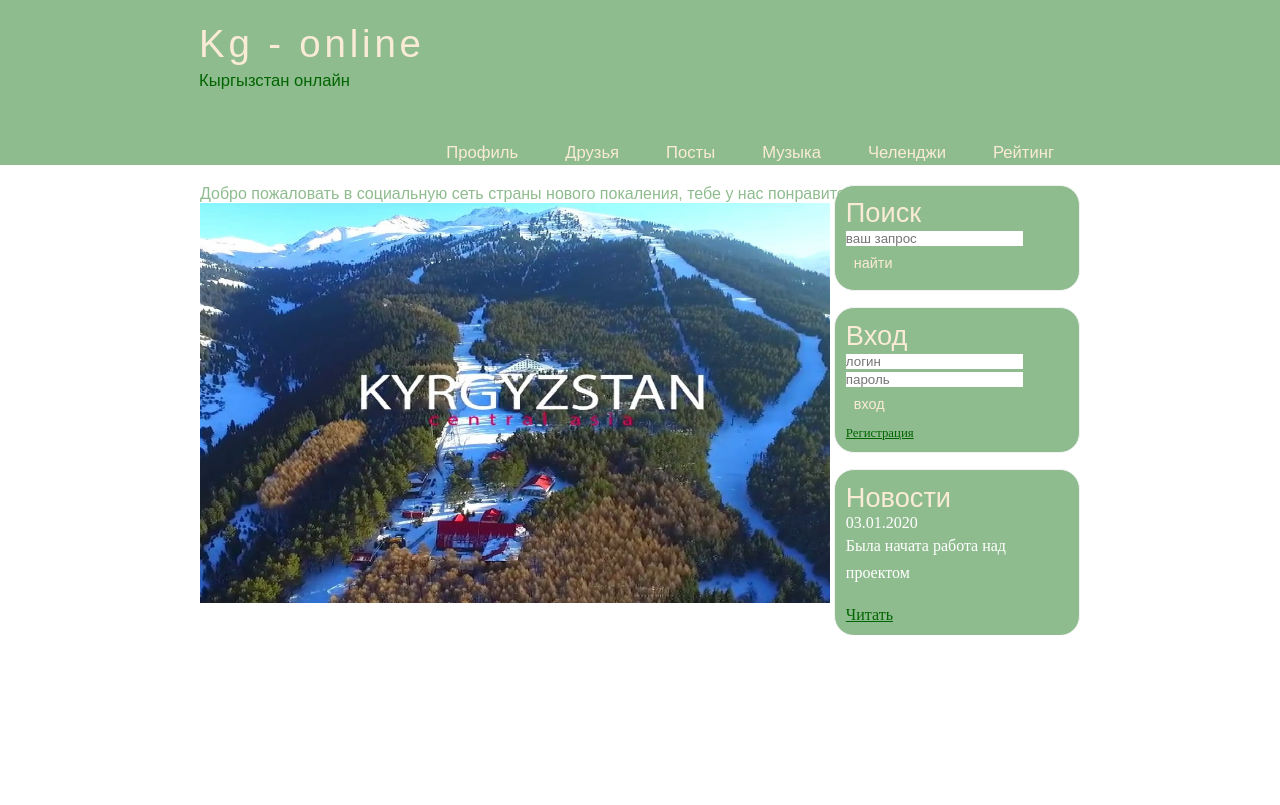
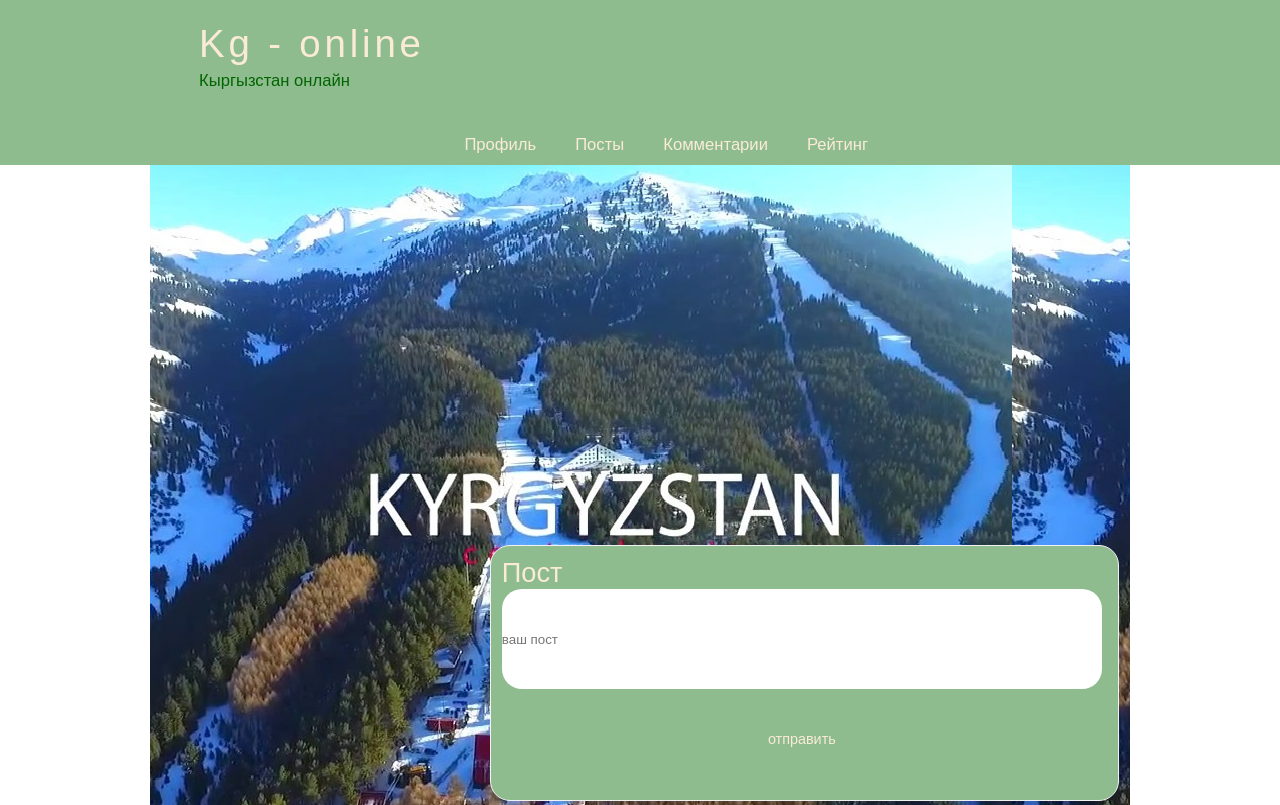
Before and after one commit to grim-GO/KgOnline, a Python web app: template templates/index.html in a window 1280 px wide. Before the commit the page ends 635 px from the top, so only its background shows below. Run offline with Jinja, Linux system fonts and the light colour scheme; the template is opened without the code that fills it, so the values that code supplies are empty.

Commit message:
two commit

```diff
--- a/templates/assets/css/style.css
+++ b/templates/assets/css/style.css
@@ -24,6 +24,9 @@ input [type="text"], input [type="password"], input [type="search"] {
 input, textarea {
     outline: none;
     border: none;
+    height: 100px;
+    width: 600px;
+    border-radius: 20px;
 }
 
 h1, h2 {
@@ -38,7 +41,7 @@ a, a:hover {
 }
 
 ul {
-    margin: 2px 0 0 17px;
+    margin: 1px 0 0 17px;
 }
 
 ul li {
@@ -87,6 +90,7 @@ ul li {
 .menubar {
     width: 900px;
     height: 48px;
+    margin: 0 0 0 0;
 }
 
 ul.menu {
@@ -95,7 +99,7 @@ ul.menu {
 
 ul.menu li {
     float: left;
-    padding: 9px;
+    padding: 1px 5px;
     list-style: none;
     margin: 1px 2px 0 0;
 }
@@ -104,7 +108,7 @@ ul.menu li a {
     font: normal 130% 'trebushet ms', sans-serif;
     display: block;
     height: 20px;
-    padding: 0.1px 25px 5px 2px;
+    padding: 1px 25px 5px 2px;
     color: antiquewhite;
     text-decoration: none;
 }
@@ -114,11 +118,12 @@ ul.menu li a:hover {
 }
 
 .site_content {
-    width: 880px;
+    width: 980px;
     overflow: hidden;
-    margin: 20px auto 0 auto;
+    margin: 0 auto 0 auto;
     background-color: white;
-    height: 450px;
+    height: 640px;
+    background-image: url("../img/kgimg.jpg");
 }
 
 .sitebar_container {
@@ -128,9 +133,9 @@ ul.menu li a:hover {
 
 .sitebar {
     float: right;
-    width: 222px;
+    width: 605px;
     padding: 5%;
-    margin: 0 0 16px 0;
+    margin: 380px 11px 16px 0;
     border: solid 1px #f2f2f2;
     border-radius: 20px;
     background-color: darkseagreen;
--- a/templates/index.html
+++ b/templates/index.html
@@ -22,10 +22,8 @@
 
             <ul class="menu">
                 <li class="selected"><a href="#">Профиль</a></li>
-                <li><a href="#">Друзья</a></li>
                 <li><a href="#">Посты</a></li>
-                <li><a href="#">Музыка</a></li>
-                <li><a href="#">Челенджи</a></li>
+                <li><a href="#">Комментарии</a></li>
                 <li><a href="#">Рейтинг</a></li>
             </ul>
 
@@ -40,36 +38,17 @@
     <div class="sitebar_container">
 
         <div class="sitebar">
-            <h2>Поиск</h2>
+            <h2>Пост</h2>
             <form method="post" action="#" id="searchbar" >
-                <input type="search" name="search-field" placeholder="ваш запрос" />
-                <input type="submit" class="btn" value="найти" />
+                <input type="search" name="search-field" placeholder="ваш пост" />
+                <input type="submit" class="btn" value="отправить" />
             </form>
 
         </div>
 
-        <div class="sitebar">
-            <h2>Вход</h2>
-            <form method="post" action="#" id="login" >
-                <input type="text" name="login-field" placeholder="логин" />
-                <input type="password" name="password-field" placeholder="пароль" />
-                <input type="submit" class="btn" value="вход" />
-                <div class="lables_passreg_text">
-                    <span><a href="#">Регистрация</a></span>
-                </div>
-            </form>
-        </div>
 
-        <div class="sitebar">
-            <h2>Новости</h2>
-            <span>03.01.2020</span>
-            <p>Была начата работа над проектом</p>
-            <a href="#">Читать</a>
-        </div>
     </div>
-    <div class="site_text">
-        <h2>Добро пожаловать в социальную сеть страны нового покаления, тебе у нас понравится</h2>
-        <img src="assets/img/kgimg.jpg">
+
 
     </div>
 
```
